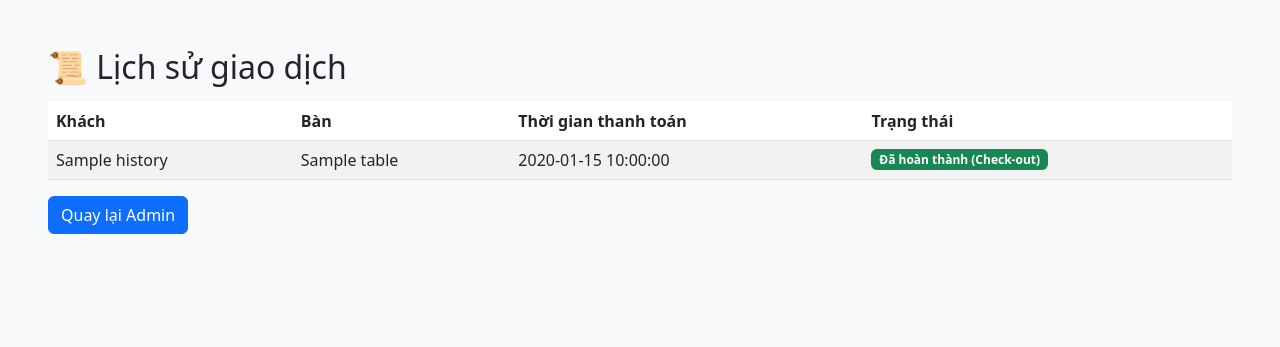
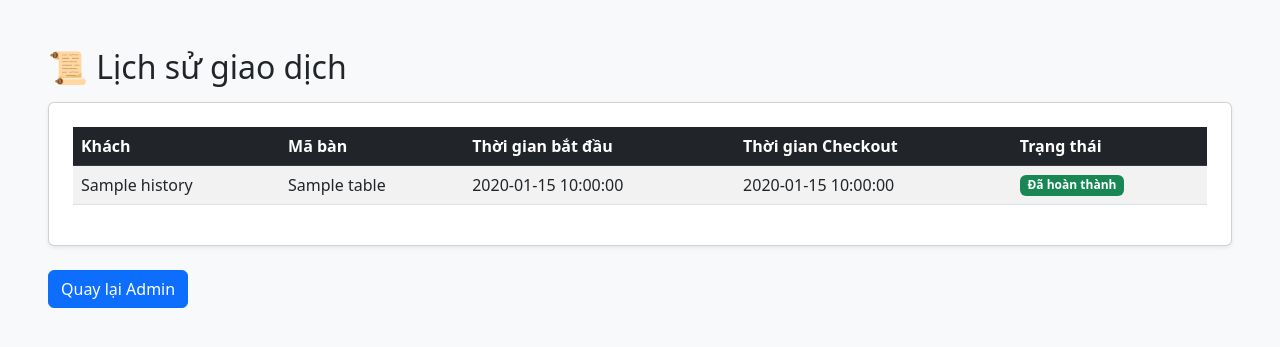
Before and after one commit to tanphatng2007-blip/desknow-booking, a Flask app: template templates/history.html in a window 1280 px wide. Shown: the top 347 px of the page. Run offline with Flask 3, Linux system fonts and the light colour scheme; the template is opened without the code that fills it: most values are stand-ins (such as "Sample title", 1, 10 or a date in 2020).

Commit message:
Update history.html

```diff
--- a/templates/history.html
+++ b/templates/history.html
@@ -1,17 +1,31 @@
 <link href="https://cdn.jsdelivr.net/npm/bootstrap@5.3.0/dist/css/bootstrap.min.css" rel="stylesheet">
 <body class="bg-light p-5">
     <h2>📜 Lịch sử giao dịch</h2>
-    <table class="table table-striped mt-3 bg-white">
-        <thead><tr><th>Khách</th><th>Bàn</th><th>Thời gian thanh toán</th><th>Trạng thái</th></tr></thead>
+    <div class="card p-4 shadow-sm mt-3">
+        <table class="table table-striped table-hover align-middle">
+            <thead class="table-dark">
+                <tr>
+                    <th>Khách</th>
+                    <th>Mã bàn</th>
+                    <th>Thời gian bắt đầu</th>
+                    <th>Thời gian Checkout</th>
+                    <th>Trạng thái</th>
+                </tr>
+            </thead>
             <tbody>
                 {% for b in history %}
                 <tr>
-                <td>{{ b.name }}</td><td>{{ b.table }}</td>
+                    <td>{{ b.name }}</td>
+                    <td>{{ b.table if b.room_type != 'public' else '-' }}</td>
                     <td>{{ b.confirmed_at }}</td>
-                <td><span class="badge bg-success">Đã hoàn thành (Check-out)</span></td>
+                    <td>{{ b.checkout_at }}</td>
+                    <td><span class="badge bg-success">Đã hoàn thành</span></td>
                 </tr>
                 {% endfor %}
             </tbody>
         </table>
+    </div>
+    <div class="mt-4">
         <a href="/admin" class="btn btn-primary">Quay lại Admin</a>
+    </div>
 </body>
```
Lines whose indentation alone changed are shown as unchanged.
